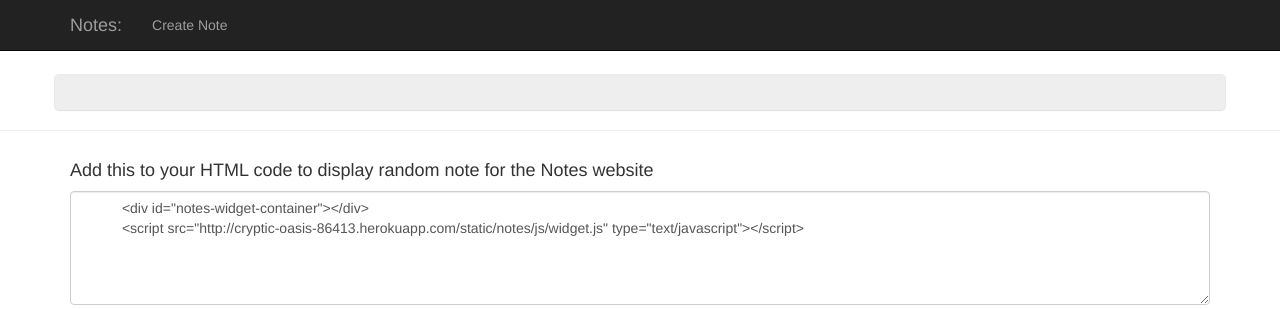
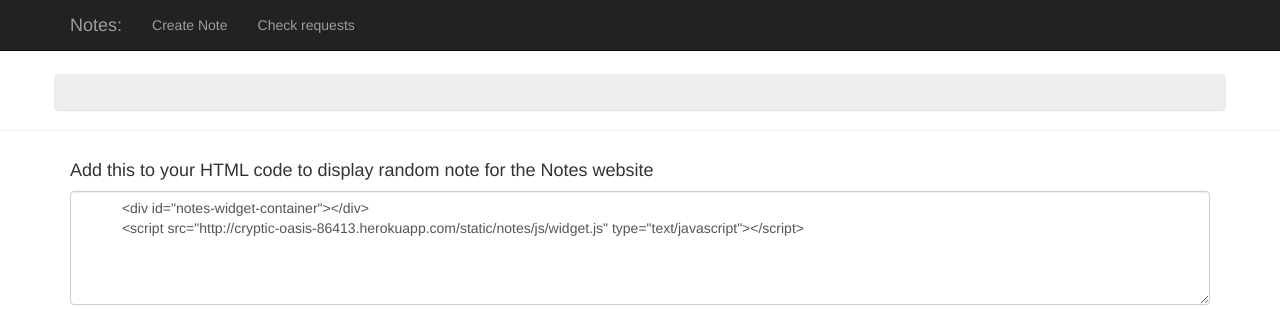
Before and after one commit to biletboh/bohdan_biletsky_test_pj, a Django app: template notes/templates/notes/requests.html in a window 1280 px wide. Shown: the top 309 px of the page. Run offline with Django 3.2, Linux system fonts and the light colour scheme; the template is opened without the code that fills it, so the values that code supplies are empty; some libraries are stand-ins or nearby versions.

Commit message:
added request page to navbar

```diff
--- a/notes/templates/notes/base.html
+++ b/notes/templates/notes/base.html
@@ -53,6 +53,7 @@
     <div id="navbar" class="collapse navbar-collapse">
       <ul class="nav navbar-nav">
         <li><a href="{%url 'notes:create_notes'%}">Create Note</a></li>
+        <li><a href="{%url 'notes:requests'%}">Check requests</a></li>
       </ul>
     </div><!--/.nav-collapse -->
   </div>
```
